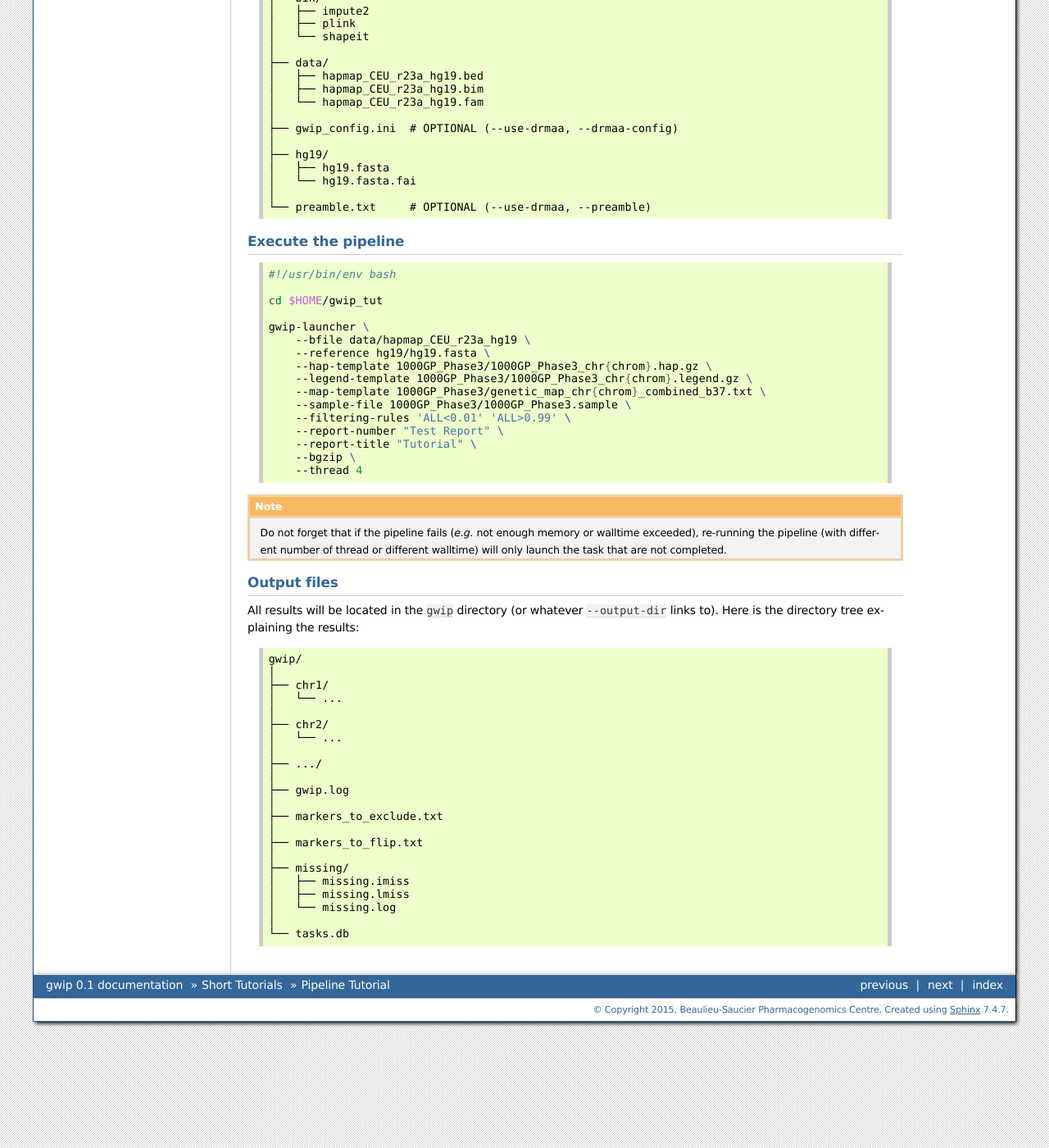
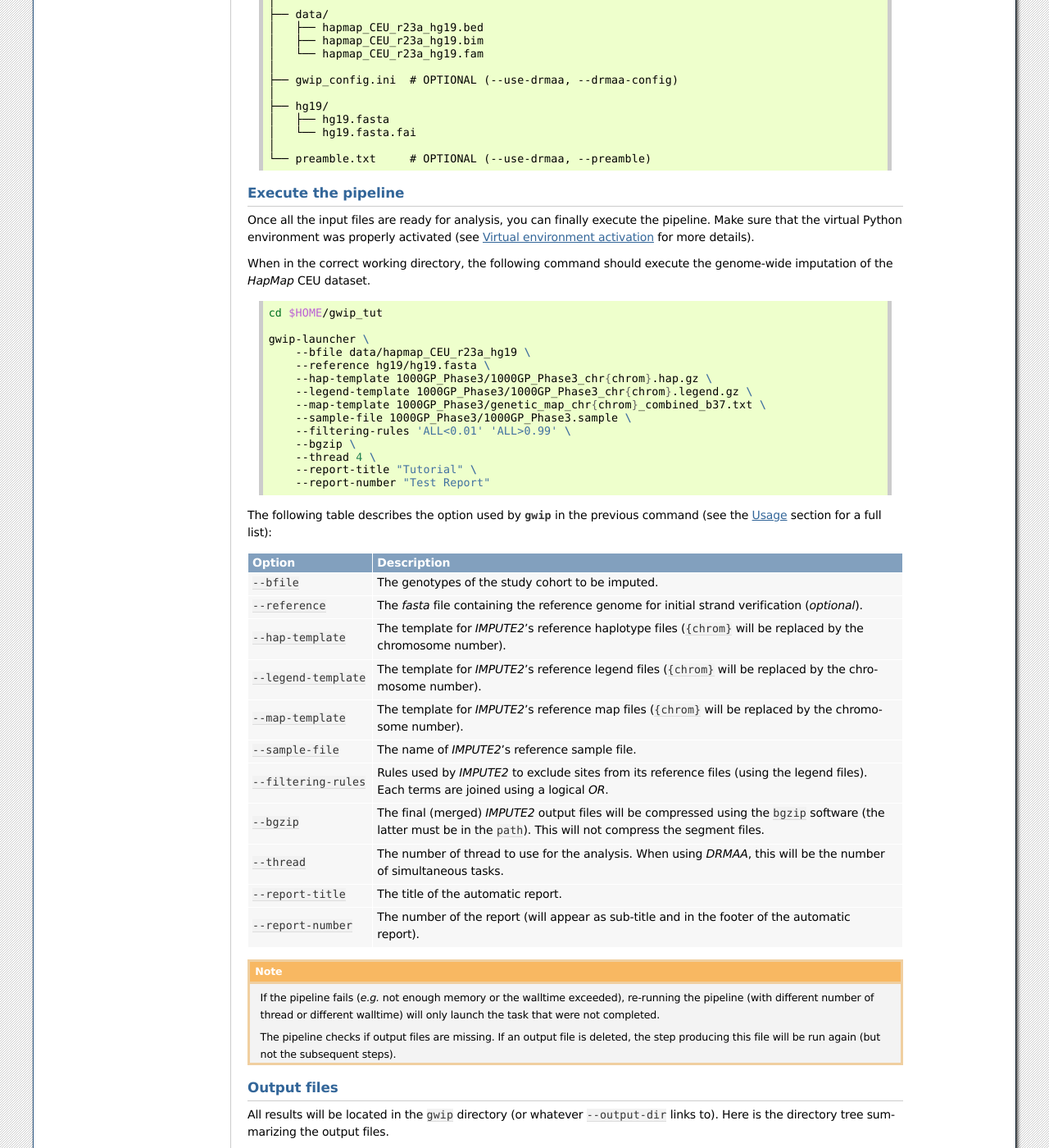
Before and after one commit to pgxcentre/genipe, a Sphinx documentation site: the page built from docs/tutorials/tutorial_gwip.rst, in a window 1280 px wide and 1400 px high, scrolled down 4072 px. Shown: the whole window at 82% size. Built offline with Sphinx 7.4.7, drawn with Linux system fonts in a browser that asks for light colours; some of the changed text lies outside the part shown.

Commit message:
Pipeline execution explained in tutorial

```diff
--- a/docs/index.rst
+++ b/docs/index.rst
@@ -31,6 +31,8 @@ provides a useful standalone tool to perform statistical analysis on imputed
    output_files
    implementation
 
+
+.. _gwip-usage:
 
 Usage
 ------
--- a/docs/tutorials/tutorial_gwip.rst
+++ b/docs/tutorials/tutorial_gwip.rst
@@ -33,10 +33,10 @@ and `by SHAPEIT <http://www.shapeit.fr/pages/m03_phasing/imputation.html>`_).
 First, we will create a project directory where all the analysis will be
 performed:
 
-.. code-block:: console
+.. code-block:: bash
 
-   $ mkdir -p $HOME/gwip_tutorial
-   $ cd $HOME/gwip_tutorial
+   mkdir -p $HOME/gwip_tutorial
+   cd $HOME/gwip_tutorial
 
 
 .. _gwip-tut-softwares:
@@ -53,10 +53,10 @@ can specify each of their location at runtime.
 
 We will create a directory where the binaries will go:
 
-.. code-block:: console
+.. code-block:: bash
 
-   $ mkdir -p $HOME/gwip_tutorial/bin
-   $ cd $HOME/gwip_tutorial/bin
+   mkdir -p $HOME/gwip_tutorial/bin
+   cd $HOME/gwip_tutorial/bin
 
 Plink is freely available. Go to
 `Plink download page <http://pngu.mgh.harvard.edu/~purcell/plink/download.shtml>`_,
@@ -73,12 +73,8 @@ SHAPEIT is freely available for academic use. Go to
 read the license, and download the most recent version. Extract the binary and
 copy it to the ``bin`` directory previously created.
 
-The ``bin`` directory should now contain three binaries:
-
-.. code-block:: console
-
-   $ ls $HOME/gwip_tutorial/bin
-   impute2  plink  shapeit
+The ``bin`` directory should now contain three binaries: ``impute2``, ``plink``
+and ``shapeit``.
 
 
 .. _gwip-tut-input-files:
@@ -103,14 +99,14 @@ The build was lifted over from *GRCh36* to *GRCh37* using
 were kept, along with markers having a completion rate higher or equal to 0.98.
 To download the data for this tutorial, execute the following command:
 
-.. code-block:: console
+.. code-block:: bash
 
-   $ mkdir -p $HOME/gwip_tutorial/data
-   $ cd $HOME/gwip_tutorial/data
+   mkdir -p $HOME/gwip_tutorial/data
+   cd $HOME/gwip_tutorial/data
 
-   $ wget http://pgxcentre.github.io/gwip/_static/hapmap_CEU_r23a_hg19.tar.bz2
-   $ tar -jxf hapmap_CEU_r23a_hg19.tar.bz2
-   $ rm hapmap_CEU_r23a_hg19.tar.bz2
+   wget http://pgxcentre.github.io/gwip/_static/hapmap_CEU_r23a_hg19.tar.bz2
+   tar -jxf hapmap_CEU_r23a_hg19.tar.bz2
+   rm hapmap_CEU_r23a_hg19.tar.bz2
 
 
 Reference panels
@@ -137,23 +133,23 @@ It is possible to download the human reference (*fasta* format) from
 `UCSC's download page <http://hgdownload.cse.ucsc.edu/goldenPath/hg19/bigZips/>`_
 (the file named ``chromFa.tar.gz``).
 
-.. code-block:: console
+.. code-block:: bash
 
-   $ mkdir -p $HOME/gwip_tutorial/hg19
-   $ cd $HOME/gwip_tutorial/hg19
+   mkdir -p $HOME/gwip_tutorial/hg19
+   cd $HOME/gwip_tutorial/hg19
 
-   $ wget http://hgdownload.cse.ucsc.edu/goldenPath/hg19/bigZips/chromFa.tar.gz
-   $ tar -zxf chromFa.tar.gz
-   $ for chrom in $(seq 1 22) X Y M; do cat chr${chrom}.fa; done > hg19.fasta
-   $ rm -f *.fa chromFa.tar.gz
+   wget http://hgdownload.cse.ucsc.edu/goldenPath/hg19/bigZips/chromFa.tar.gz
+   tar -zxf chromFa.tar.gz
+   for chrom in $(seq 1 22) X Y M; do cat chr${chrom}.fa; done > hg19.fasta
+   rm -f *.fa chromFa.tar.gz
 
 To index the *fasta* file, *samtools* is required at
 `htslib's download page <http://www.htslib.org/download/>`_. Once *samtools* is
 installed, perform the following command:
 
-.. code-block:: console
+.. code-block:: bash
 
-   $ samtools faidx hg19.fasta
+   samtools faidx hg19.fasta
 
 You should now have two files in the ``$HOME/gwip_tutorial/hg19`` directory:
 ``hg19.fasta`` and ``hg19.fasta.fai``.
@@ -319,9 +315,14 @@ You should have the following directory structure:
 Execute the pipeline
 ^^^^^^^^^^^^^^^^^^^^^
 
+Once all the input files are ready for analysis, you can finally execute the
+pipeline. Make sure that the virtual Python environment was properly activated
+(see :ref:`gwip-pyvenv-activation` for more details).
+
+When in the correct working directory, the following command should execute the
+genome-wide imputation of the *HapMap* CEU dataset.
+
 .. code-block:: bash
-
-   #!/usr/bin/env bash
 
    cd $HOME/gwip_tut
 
@@ -333,16 +334,68 @@ Execute the pipeline
        --map-template 1000GP_Phase3/genetic_map_chr{chrom}_combined_b37.txt \
        --sample-file 1000GP_Phase3/1000GP_Phase3.sample \
        --filtering-rules 'ALL<0.01' 'ALL>0.99' \
-       --report-number "Test Report" \
+       --bgzip \
+       --thread 4 \
        --report-title "Tutorial" \
-       --bgzip \
-       --thread 4
+       --report-number "Test Report"
+
+The following table describes the option used by :py:mod:`gwip` in the previous
+command (see the :ref:`gwip-usage` section for a full list):
+
+.. table::
+
+    +-----------------------+-------------------------------------------------+
+    | Option                | Description                                     |
+    +=======================+=================================================+
+    | ``--bfile``           | The genotypes of the study cohort to be imputed.|
+    +-----------------------+-------------------------------------------------+
+    | ``--reference``       | The *fasta* file containing the reference genome|
+    |                       | for initial strand verification (*optional*).   |
+    +-----------------------+-------------------------------------------------+
+    | ``--hap-template``    | The template for *IMPUTE2*'s reference haplotype|
+    |                       | files (``{chrom}`` will be replaced by the      |
+    |                       | chromosome number).                             |
+    +-----------------------+-------------------------------------------------+
+    | ``--legend-template`` | The template for *IMPUTE2*'s reference legend   |
+    |                       | files (``{chrom}`` will be replaced by the      |
+    |                       | chromosome number).                             |
+    +-----------------------+-------------------------------------------------+
+    | ``--map-template``    | The template for *IMPUTE2*'s reference map      |
+    |                       | files (``{chrom}`` will be replaced by the      |
+    |                       | chromosome number).                             |
+    +-----------------------+-------------------------------------------------+
+    | ``--sample-file``     | The name of *IMPUTE2*'s reference sample file.  |
+    +-----------------------+-------------------------------------------------+
+    | ``--filtering-rules`` | Rules used by *IMPUTE2* to exclude sites from   |
+    |                       | its reference files (using the legend files).   |
+    |                       | Each terms are joined using a logical *OR*.     |
+    +-----------------------+-------------------------------------------------+
+    | ``--bgzip``           | The final (merged) *IMPUTE2* output files will  |
+    |                       | be compressed using the ``bgzip`` software (the |
+    |                       | latter must be in the ``path``). This will not  |
+    |                       | compress the segment files.                     |
+    +-----------------------+-------------------------------------------------+
+    | ``--thread``          | The number of thread to use for the analysis.   |
+    |                       | When using *DRMAA*, this will be the number of  |
+    |                       | simultaneous tasks.                             |
+    +-----------------------+-------------------------------------------------+
+    | ``--report-title``    | The title of the automatic report.              |
+    +-----------------------+-------------------------------------------------+
+    | ``--report-number``   | The number of the report (will appear as        |
+    |                       | sub-title and in the footer of the automatic    |
+    |                       | report).                                        |
+    +-----------------------+-------------------------------------------------+
+
 
 .. note::
 
-   Do not forget that if the pipeline fails (*e.g.* not enough memory or
+   If the pipeline fails (*e.g.* not enough memory or the
    walltime exceeded), re-running the pipeline (with different number of thread
-   or different walltime) will only launch the task that are not completed.
+   or different walltime) will only launch the task that were not completed.
+
+   The pipeline checks if output files are missing. If an output file is
+   deleted, the step producing this file will be run again (but not the
+   subsequent steps).
 
 
 .. _gwip-tut-output-files:
@@ -351,7 +404,8 @@ Output files
 ^^^^^^^^^^^^^
 
 All results will be located in the ``gwip`` directory (or whatever
-``--output-dir`` links to). Here is the directory tree explaining the results:
+``--output-dir`` links to). Here is the directory tree summarizing the output
+files.
 
 .. code-block:: text
 
```
